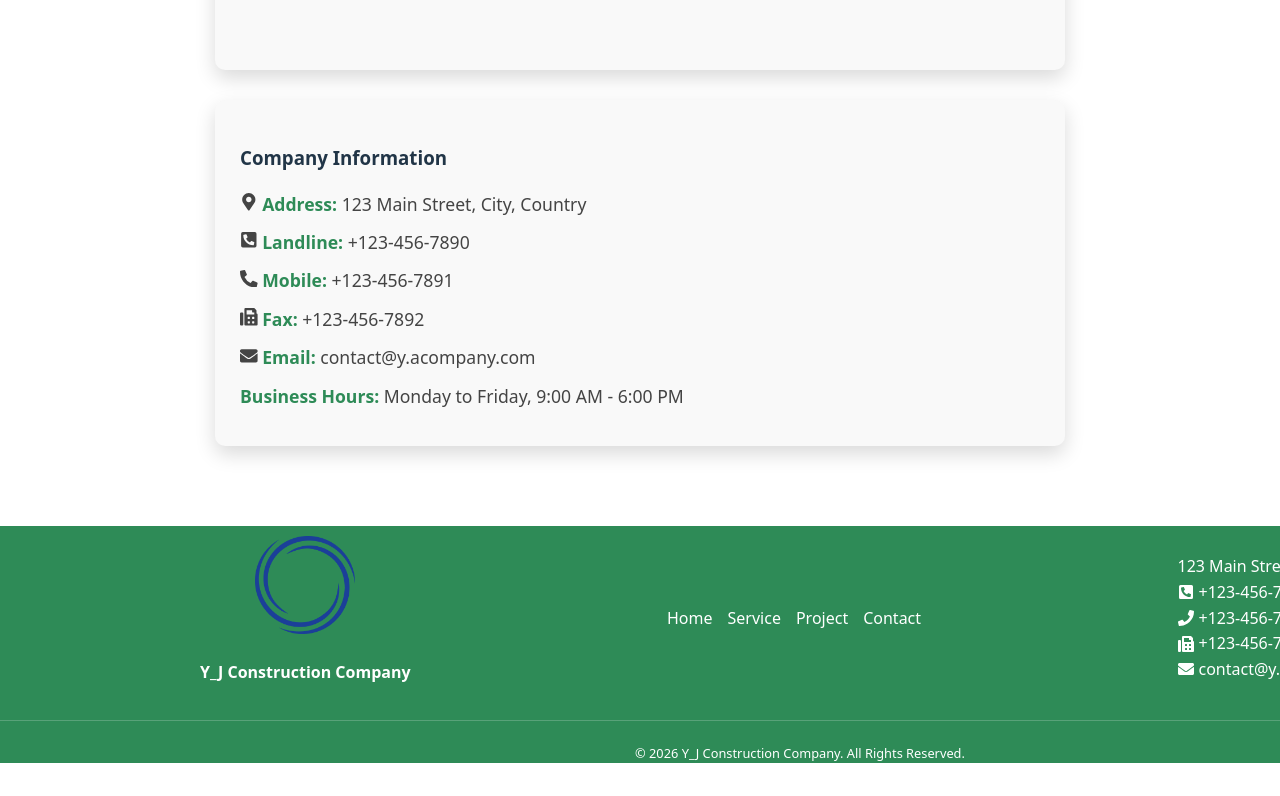
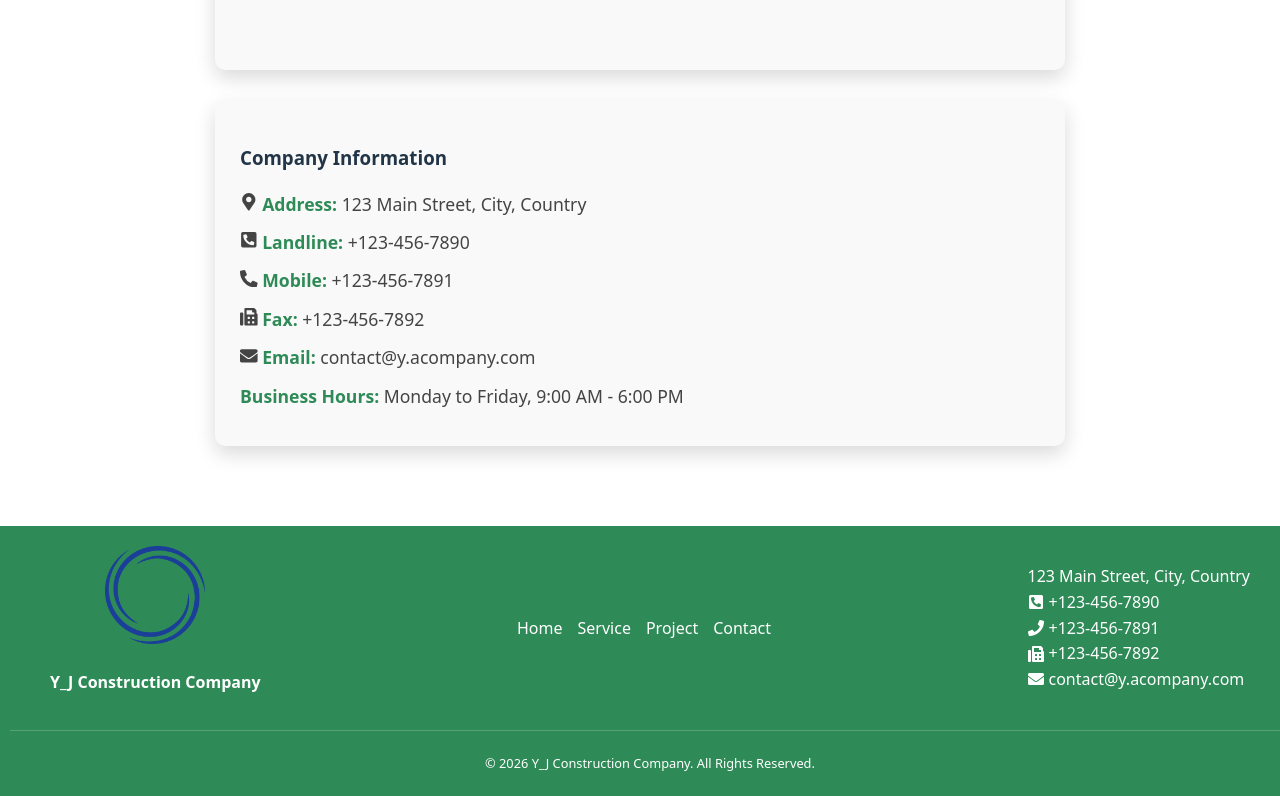
Before and after one commit to Yondonjamts17/Y_J, a React (Vite) app: page / in a window 1280 px wide. Shown: the part 3948-4744 px from the top of the page. Built offline with nearby package versions, Linux system fonts and the light colour scheme.

Commit message:
footer css update

```diff
--- a/src/assets/components/7.Footer/Footer.css
+++ b/src/assets/components/7.Footer/Footer.css
@@ -1,8 +1,9 @@
 .footer {
   background-color: #2e8b57;
   color: white;
-  width: 125%;
+  padding: 10px;
   text-align: center;
+  width: 100%;
 }
 
 .footer-container {
```
